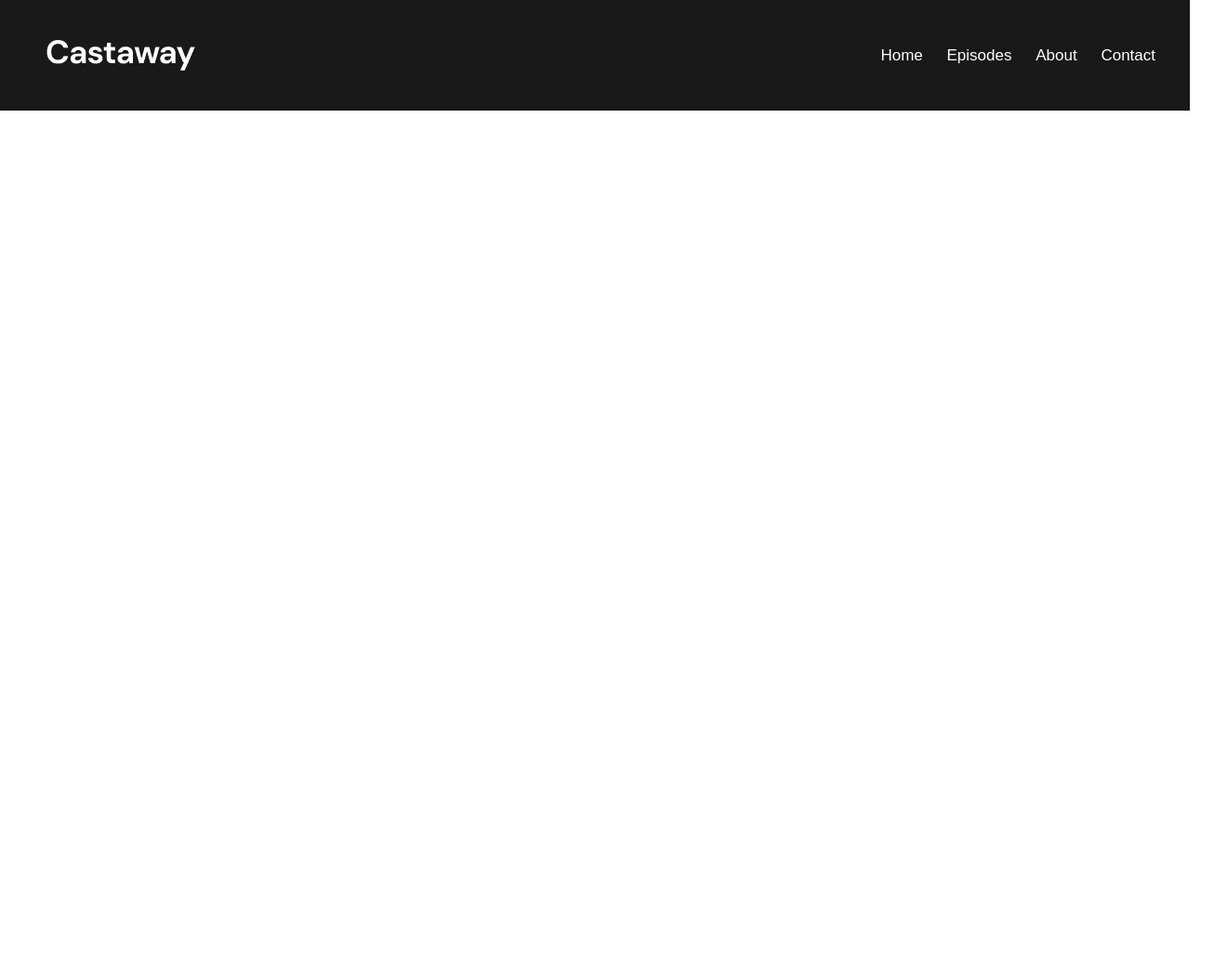
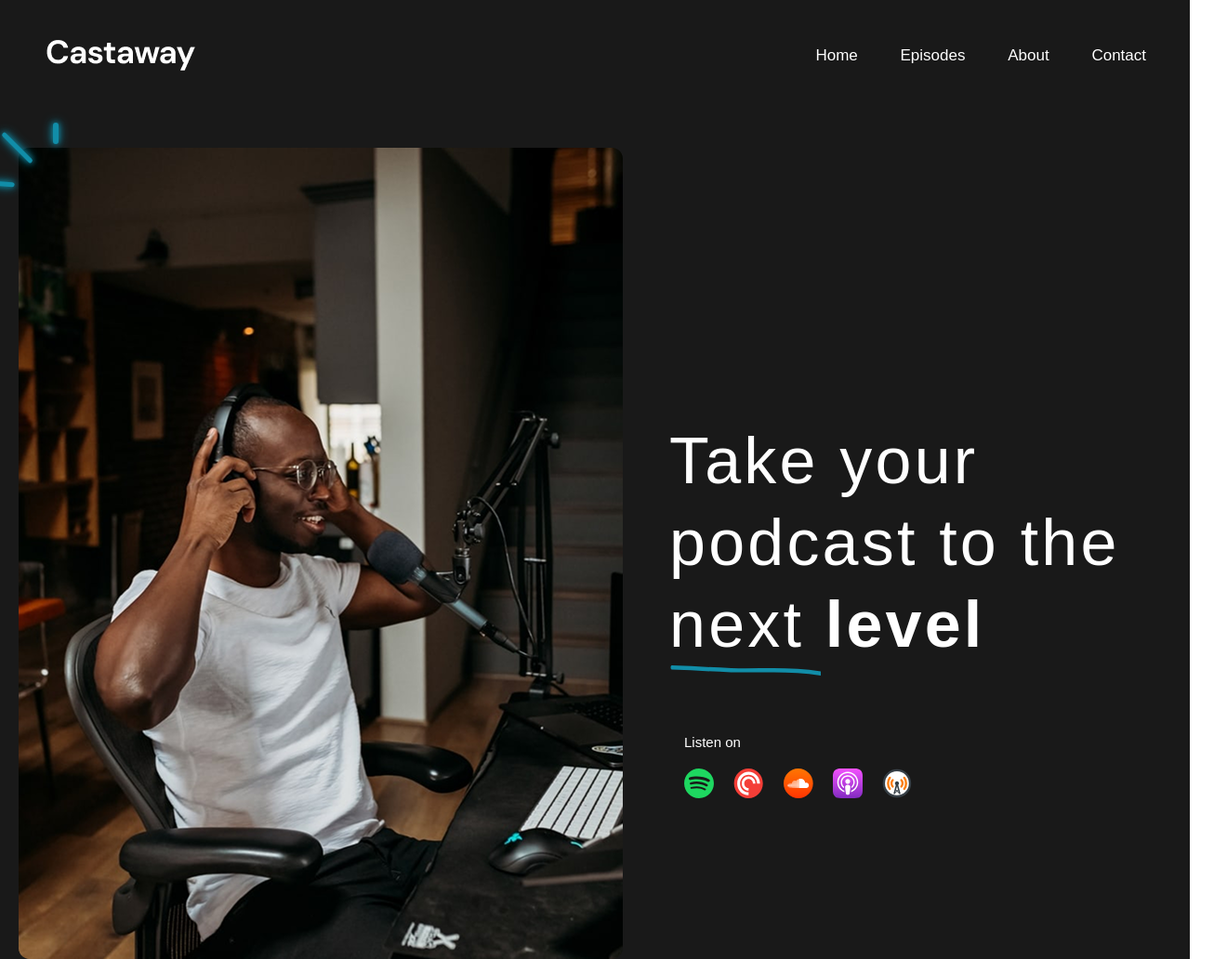
Before and after one commit to ProkopenkoNikita/bem-training, a website built with Vite: page index.html in a window 1280 px wide. Shown: the top 1032 px of the page at 93% size, 1320 px wide, since content can reach past the window. Before the commit the page ends 800 px from the top, so only its background shows below. Built offline with nearby package versions, Linux system fonts and the light colour scheme.

Commit message:
hero-section added

```diff
--- a/src/components/Header/header.js
+++ b/src/components/Header/header.js
@@ -5,14 +5,14 @@ export default function header() {
     <header class="${styles.header} header">
       <div class="${styles.header__div}">
         <div class="${styles.header__logo}">
-          <img src="./logo.png" alt="">
+          <a href="" class=""><img src="./logo.png" alt=""></a>
         </div>
         <nav class="${styles.header__menu}">
           <ul class="${styles.header__ul}">
-            <li class="${styles.header__ul__item}"><a href="#" class="link">Home</a></li>
-            <li class="${styles.header__ul__item}"><a href="#" class="link">Episodes</a></li>
-            <li class="${styles.header__ul__item}"><a href="#" class="link">About</a></li>
-            <li class="${styles.header__ul__item}"><a href="#" class="link">Contact</a></li>
+            <li class="${styles.header__ul__item}"><a href="/" class="link">Home</a></li>
+            <li class="${styles.header__ul__item}"><a href="/" class="link">Episodes</a></li>
+            <li class="${styles.header__ul__item}"><a href="/" class="link">About</a></li>
+            <li class="${styles.header__ul__item}"><a href="/" class="link">Contact</a></li>
           </ul>
         </nav>
       </div>
--- a/src/components/Header/header.module.css
+++ b/src/components/Header/header.module.css
@@ -9,6 +9,7 @@
     /* flex-контейнер */
     align-items: center;
     justify-content: space-between;
+    margin: 0 auto;
 }
 
 .header__div {
@@ -50,6 +51,7 @@
     letter-spacing: 0;
     transition: color 0.3s;
     cursor: pointer;
+    padding: 10px;
 }
 
 .header__ul__item:hover {
--- /dev/null
+++ b/src/components/Hero/hero.js
@@ -0,0 +1,32 @@
+import styles from './hero.module.css';
+
+export default function hero() {
+    return `
+        <section class="${styles.hero}">
+            <div class="${styles.hero__container}">
+                <div class="${styles.hero__container__img}">
+                    <span class="${styles.hero__container__img__span1}"></span>
+                    <span class="${styles.hero__container__img__span2}"></span>
+                    <span class="${styles.hero__container__img__span3}"></span>
+                    <img src="./hero__img.png" alt="" class="">
+                </div>
+                <div class="${styles.hero__container__info}">
+                    <h2 class="${styles.hero__container__title}">Take your podcast to the next <strong>level</strong></h2>
+                    <span class="${styles.underline}">
+                      <img src="./Vector.svg" alt="" class="">
+                    </span>
+                    <div class="${styles.hero__container__links}">
+                        <p class="${styles.hero__container__links__text}">Listen on</p>
+                        <div class="${styles.hero__container__links_items}">
+                            <a href="https://www.spotify.com/" target="_blank" rel="noopener noreferrer"><img src="./spotifai.svg" alt="" class=""></a>
+                            <a href="https://pocketcasts.com/" target="_blank" rel="noopener noreferrer"><img src="./sound.svg" alt="" class=""></a>
+                            <a href="https://soundcloud.com/" target="_blank" rel="noopener noreferrer"><img src="./oblako.svg" alt="" class=""></a>
+                            <a href="https://podcasts.apple.com/" target="_blank" rel="noopener noreferrer"><img src="./purple.svg" alt="" class=""></a>
+                            <a href="https://overcast.fm/" target="_blank" rel="noopener noreferrer"><img src="./1.svg" alt="" class=""></a>
+                        </div>
+                    </div>
+                </div>
+            </div>
+        </section>
+    `
+}
--- /dev/null
+++ b/src/components/Hero/hero.module.css
@@ -0,0 +1,143 @@
+.hero {
+    max-width: 1440px;
+    width: 100%;
+    height: 100%;
+    padding: 20px;
+    background-color: var(--bg-color);
+    padding-top: 40px;
+    margin: 0 auto;
+}
+
+.hero__container {
+    width: 1300px;
+    height: 873px;
+    margin: 0 auto;
+    display: flex;
+    justify-content: flex-start;
+    align-items: center;
+    padding: 80px 0;
+    gap: 50px;
+}
+
+.hero__container__img {
+    position: relative;
+}
+
+.hero__container__img__span1,
+.hero__container__img__span2,
+.hero__container__img__span3 {
+    content: "";
+    background-color: var(--btn-color);
+    position: absolute;
+
+    border-radius: 10px;
+    transform-origin: left center;
+    animation: pulse 1.5s infinite ease-in-out;
+    box-shadow: 0 0 6px var(--btn-color), 0 0 12px var(--btn-color);
+}
+
+.hero__container__img__span1 {
+    width: 23px;
+    height: 6px;
+    transform: rotate(90deg);
+    top: -30px;
+    left: 40px;
+}
+
+.hero__container__img__span2 {
+    width: 44px;
+    height: 5px;
+    transform: rotate(45deg);
+    top: -18px;
+    left: -17px;
+}
+
+.hero__container__img__span3 {
+    width: 5px;
+    height: 23px;
+    transform: rotate(-86deg);
+    top: 30px;
+    left: -16px;
+}
+
+
+
+
+/* @keyframes pulse {
+  0%, 100% {
+    box-shadow: 0 0 5px var(--btn-color),
+                0 0 10px var(--btn-color),
+                0 0 20px var(--btn-color);
+    opacity: 0.8;
+
+  }
+  50% {
+    box-shadow: 0 0 10px var(--btn-color),
+                0 0 20px var(--btn-color),
+                0 0 40px var(--btn-color);
+    opacity: 1;
+  }
+} */
+
+
+.hero__container__info {
+    width: 530px;
+    display: flex;
+    flex-direction: column;
+    align-items: flex-start;
+    position: relative;
+    top: 60px;
+}
+
+.hero__container__title {
+    font-size: 70px;
+    font-family: var(--font-family);
+    line-height: 88px;
+    letter-spacing: 3.2px;
+    color: white;
+}
+
+
+
+.underline img {
+    width: 163px;
+    height: 11px;
+
+}
+
+.hero__container__links {
+    width: 289px;
+    display: flex;
+    flex-direction: column;
+    align-items: flex-start;
+    margin-top: 60px;
+    margin-left: 16px;
+}
+
+
+.hero__container__links__text {
+    font-size: 15px;
+    font-weight: var(--font-weight);
+    font-family: var(--font-family);
+    line-height: 24px;
+    letter-spacing: 0%;
+    color: white;
+    margin-bottom: 16px;
+}
+
+
+.hero__container__links_items {
+    display: flex;
+    flex-wrap: wrap;
+    align-items: flex-start;
+    justify-content: space-between;
+    gap: 10px;
+    width: 245px;
+    height: 32px;
+}
+
+.hero__container__links_items a img {
+    cursor: pointer;
+    height: 32px;
+    width: 32px;
+}
--- a/src/main.js
+++ b/src/main.js
@@ -1,18 +1,22 @@
 import './base.css';
 import './reset.css';
 import header from './components/Header/header.js';
-import styles from './components/Header/header.module.css'; // добавьте импорт
+import header_styles from './components/Header/header.module.css'; // добавьте импорт
+import hero from './components/Hero/hero.js';
+import hero_styles from './components/Hero/hero.module.css'; // добавьте импорт
 
 
 const app = document.querySelector('#app');
 app.innerHTML = header(); // вставляем HTML
+app.innerHTML += hero(); // вставляем HTML
+
 
 const navLinks = document.querySelectorAll('.link');
 
 navLinks.forEach(link => {
   link.addEventListener('click', (event) => {
     event.preventDefault();
-    navLinks.forEach(l => l.classList.remove(styles.active)); // удаляем модульный класс
-    link.classList.add(styles.active); // добавляем модульный класс
+    navLinks.forEach(l => l.classList.remove(header_styles.active)); // удаляем модульный класс
+    link.classList.add(header_styles.active); // добавляем модульный класс
   });
 });
```
Also changed, not shown: public/1.svg (added), public/Vector.svg (added), public/hero__img.png (added), public/oblako.svg (added), public/purple.svg (added), public/sound.svg (added), public/spotifai.svg (added).
